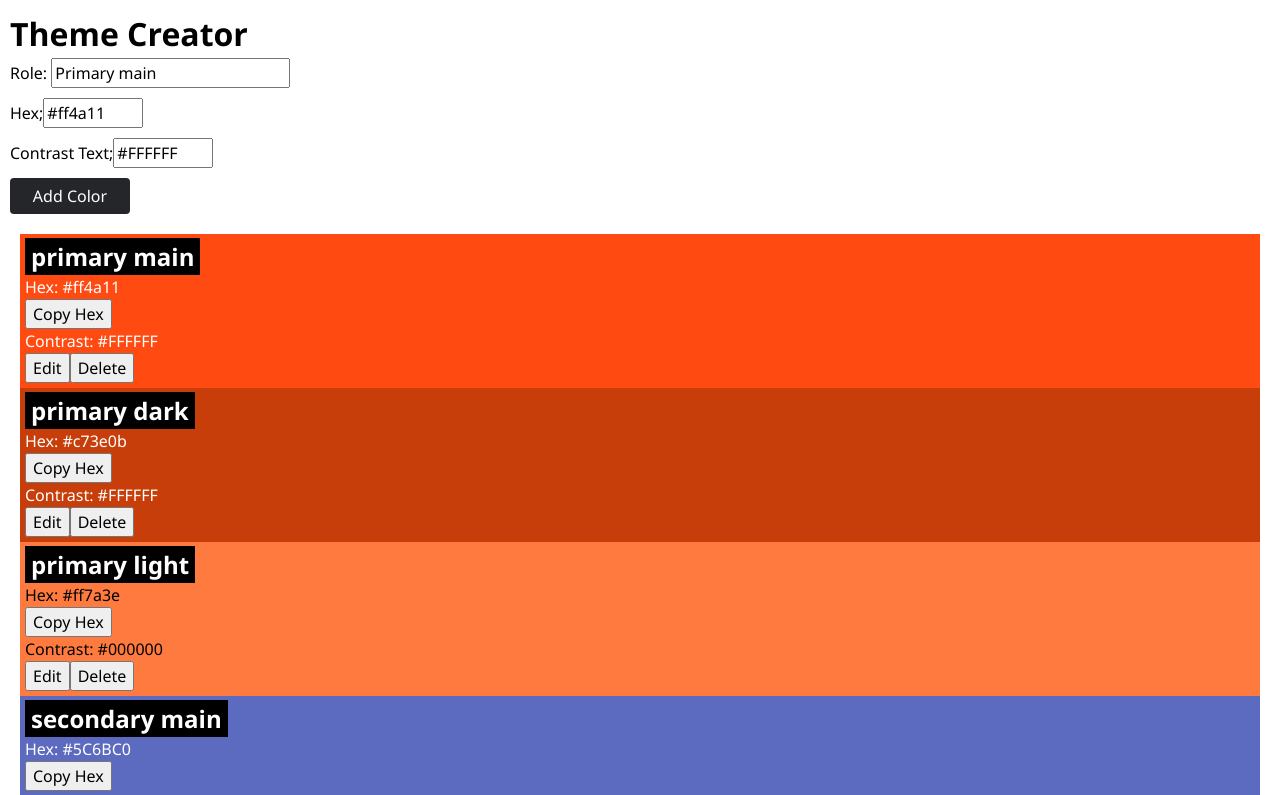
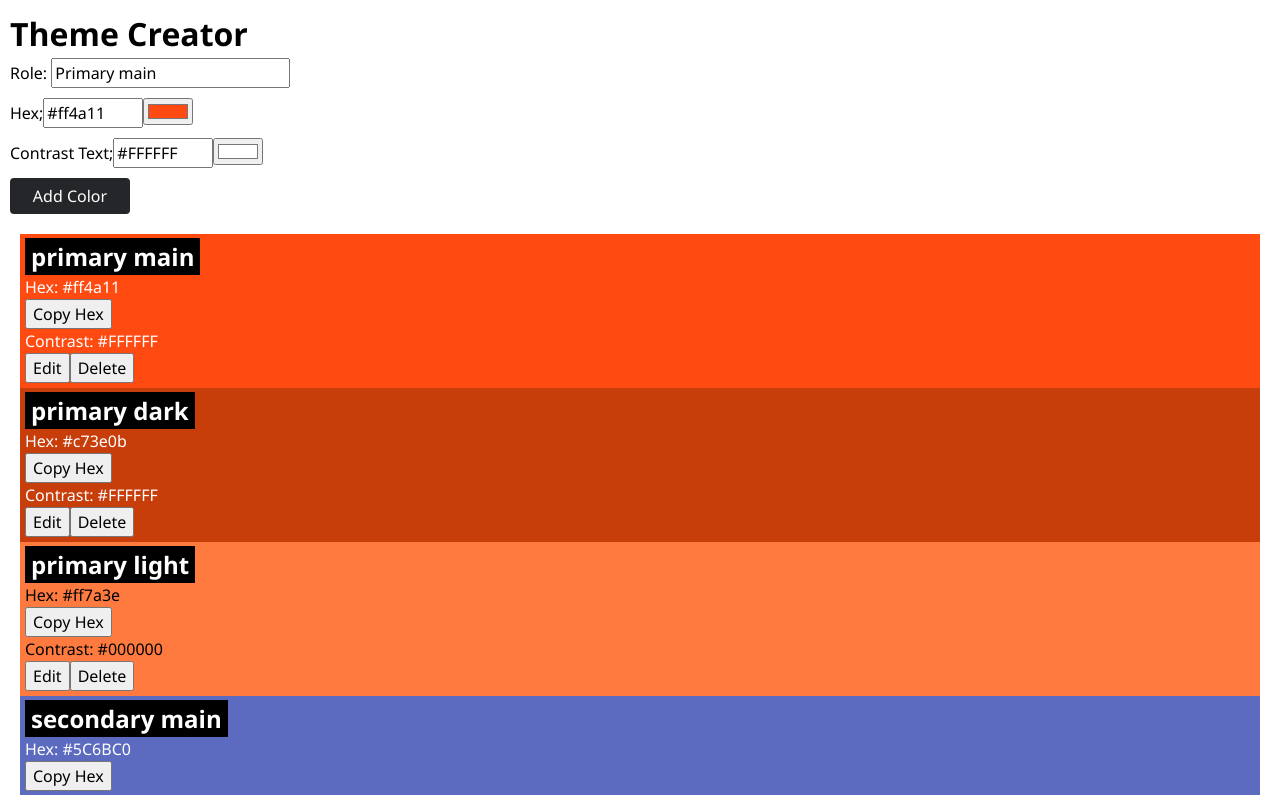
Before and after one commit to orayerdogan/recap-project-4, a React (Vite) app: page / in a window 1280 px wide. Shown: the top 795 px of the page. Built offline with nearby package versions, Linux system fonts and the light colour scheme.

Commit message:
add color picker

```diff
--- a/src/Components/ColorForm/ColorInput.jsx
+++ b/src/Components/ColorForm/ColorInput.jsx
@@ -8,6 +8,11 @@ export default function ColorInput({ label, value, onChange }) {
           value={value}
           onChange={(event) => onChange(event.target.value)}
         />
+        <input
+          type="color"
+          value={value}
+          onChange={(event) => onChange(event.target.value)}
+        />
       </label>
     </div>
   );
```
